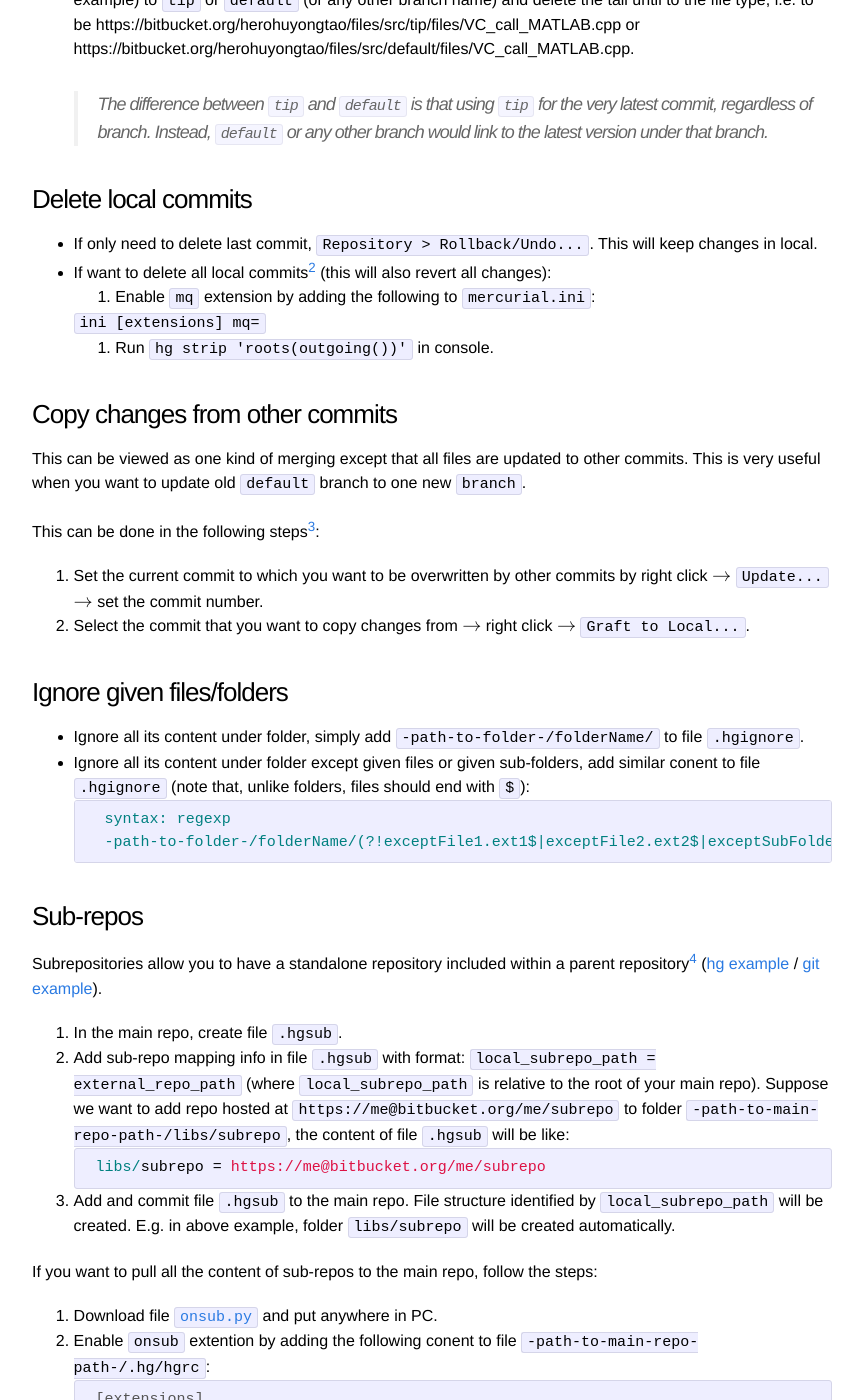
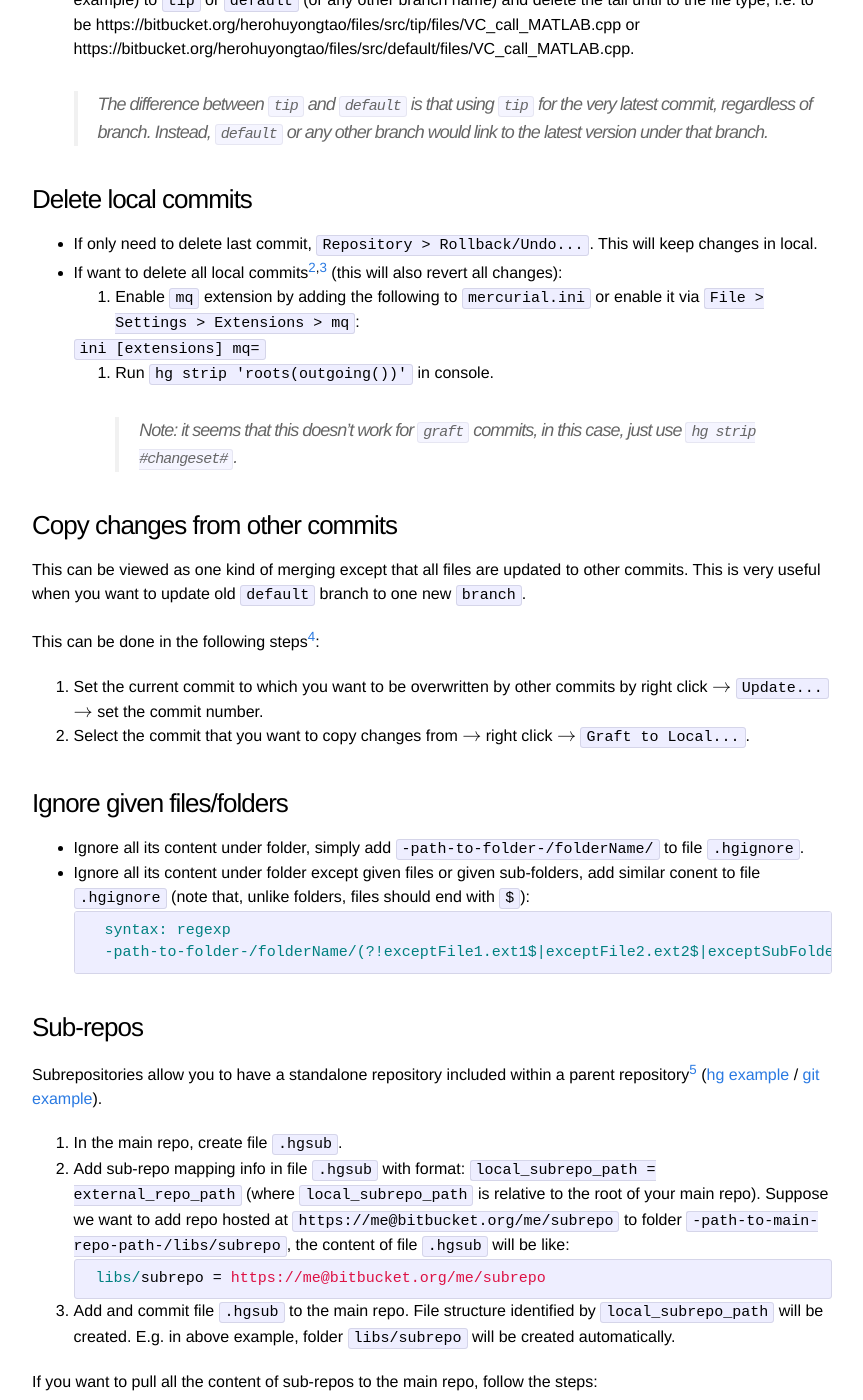
Before and after one commit to blog-ythu/blog-ythu.github.io, a Jekyll site: the page built from _posts/2013-01-22-host-code-via-Bitbucket.md, in a window 1280 px wide and 1400 px high, scrolled down 3108 px. Shown: the whole window, without its empty margins (208-1071 px from the left). Built offline with Jekyll 4.4.1, drawn with Linux system fonts in a browser that asks for light colours; nearby versions of some CDN libraries; Markdown is read by kramdown in place of the engine named in the settings; formulas are drawn with MathJax 3; comment, search, counter and statistics services are not loaded; some of the changed text lies outside the part shown.

Commit message:
refine update post: Host code via Bitbucket

````diff
--- a/_posts/2013-01-22-host-code-via-Bitbucket.md
+++ b/_posts/2013-01-22-host-code-via-Bitbucket.md
@@ -82,14 +82,15 @@ Use *teams* to group repos (only way currently). Issues can also be import/expor
 
 ### Delete local commits
 - If only need to delete last commit, `Repository > Rollback/Undo...`. This will keep changes in local.
-- If want to delete all local commits[^2] (this will also revert all changes):
-	1. Enable `mq` extension by adding the following to `mercurial.ini`:
+- If want to delete all local commits[^2]<sup>,</sup>[^6] (this will also revert all changes):
+	1. Enable `mq` extension by adding the following to `mercurial.ini` or enable it via `File > Settings > Extensions > mq`:
 
     	```ini
     	[extensions]
     	mq=
     	```
 	2. Run `hg strip 'roots(outgoing())'` in console.
+    > Note: it seems that this doesn't work for `graft` commits, in this case, just use `hg strip #changeset#`.
 
 ### Copy changes from other commits
 This can be viewed as one kind of merging except that all files are updated to other commits. This is very useful when you want to update old `default` branch to one new `branch`.
@@ -140,3 +141,4 @@ If you want to pull all the content of sub-repos to the main repo, follow the st
 [^3]: Getting Started With Mercurial Subrepositories: https://tomtech999.wordpress.com/2011/12/17/getting-started-with-mercurial-subrepositories/.
 [^4]: OnsubExtension: https://www.mercurial-scm.org/wiki/OnsubExtension.
 [^5]: Copy changes from other branches onto the current branch: https://selenic.com/hg/help/graft.
+[^6]: Is there any way to delete local commits in Mercurial?: http://stackoverflow.com/questions/2338986/is-there-any-way-to-delete-local-commits-in-mercurial
````
